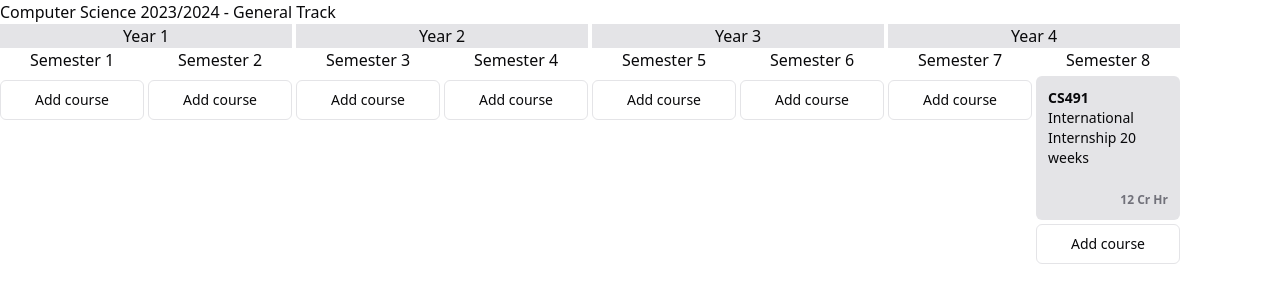
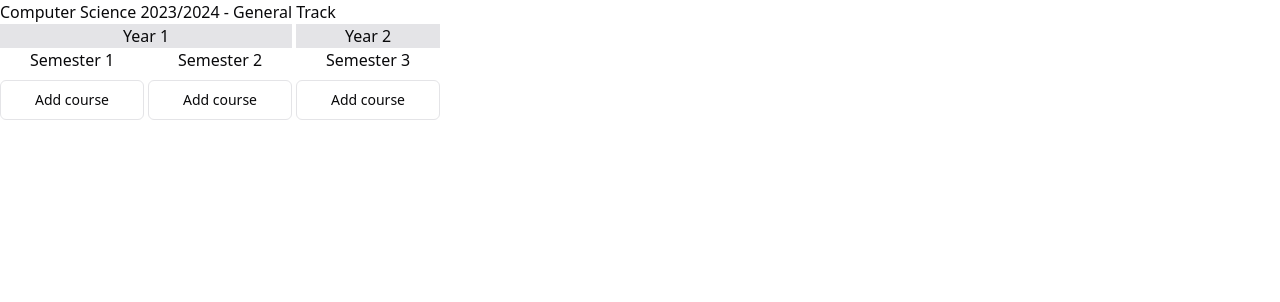
Before and after one commit to yousefalfoqaha/flowsheet, a React (Vite) app: page / in a window 1280 px wide. Shown: the top 302 px of the page. Built offline with nearby package versions, Linux system fonts and the light colour scheme.

Commit message:
refactored flowsheet reducer and context to only semesters (semestersContext, semestersReducer)

```diff
--- a/src/App.tsx
+++ b/src/App.tsx
@@ -31,36 +31,24 @@ type Semester = {
   courseIds: number[]
 }
 
-interface flowsheetState {
+interface Flowsheet {
   id: number
   name: string
-  years: { [key: number]: Year }
-  semesters: { [key: number]: Semester }
   error: string | null
 }
 
-const initialFlowsheet: flowsheetState = {
-  id: 1,
-  name: 'Computer Science 2023/2024 - General Track',
-  years: {
+const initialYears: { [key: number]: Year } = {
   1: {
     id: 1,
     semesterIds: [1, 2],
   },
   2: {
     id: 2,
-      semesterIds: [3, 4],
+    semesterIds: [3],
   },
-    3: {
-      id: 3,
-      semesterIds: [5, 6],
-    },
-    4: {
-      id: 4,
-      semesterIds: [7, 8],
-    },
-  },
-  semesters: {
+}
+
+const initialSemesters: { [key: number]: Semester } = {
   1: {
     id: 1,
     courseIds: [],
@@ -73,27 +61,11 @@ const initialFlowsheet: flowsheetState = {
     id: 3,
     courseIds: [],
   },
-    4: {
-      id: 4,
-      courseIds: [],
-    },
-    5: {
-      id: 5,
-      courseIds: [],
-    },
-    6: {
-      id: 6,
-      courseIds: [],
-    },
-    7: {
-      id: 7,
-      courseIds: [],
-    },
-    8: {
-      id: 8,
-      courseIds: [44],
-    },
-  },
+}
+
+const initialFlowsheet: Flowsheet = {
+  id: 1,
+  name: 'Computer Science 2023/2024 - General Track',
   error: null,
 }
 
@@ -107,13 +79,9 @@ type Section = {
 type StudyPlan = {
   id: number
   name: string
-  sections: { [key: number]: Section }
 }
 
-const studyPlan: StudyPlan = {
-  id: 1,
-  name: 'Computer Science 2023/2024 - General Track',
-  sections: {
+const sections: { [key: number]: Section } = {
   0: {
     id: 0,
     name: 'Remedial Courses',
@@ -159,7 +127,11 @@ const studyPlan: StudyPlan = {
     requiredCreditHours: 12,
     courseIds: [],
   },
-  },
+}
+
+const studyPlan: StudyPlan = {
+  id: 1,
+  name: 'Computer Science 2023/2024 - General Track',
 }
 
 type Course = {
@@ -466,7 +438,7 @@ const courses: { [key: number]: Course } = {
   },
 }
 
-function isAdded(
+function inSemester(
   courseId: number,
   semesters: { [key: number]: Semester }
 ): boolean {
@@ -479,8 +451,10 @@ type Action =
   | { type: 'ADD_COURSE'; payload: { semesterId: number; courseId: number } }
   | { type: 'REMOVE_COURSE'; payload: { semesterId: number; courseId: number } }
 
-function flowsheetReducer(draft: Draft<flowsheetState>, action: Action) {
-  let { semesters } = draft
+function semestersReducer(
+  semesters: Draft<{ [key: number]: Semester }>,
+  action: Action
+) {
   const { type, payload } = action
 
   switch (type) {
@@ -490,8 +464,8 @@ function flowsheetReducer(draft: Draft<flowsheetState>, action: Action) {
       const semester = semesters[semesterId]
 
       if (!course || !semester) return alert('Course or semester not found')
-      if (isAdded(courseId, semesters))
-        return alert(`${course.name} is already added to the flowsheet`)
+      if (inSemester(courseId, semesters))
+        return alert(`${course.name} is already added to a semester`)
 
       semester.courseIds.push(courseId)
       break
@@ -503,8 +477,8 @@ function flowsheetReducer(draft: Draft<flowsheetState>, action: Action) {
       const semester = semesters[semesterId]
 
       if (!course || !semester) return alert(`Course or semester not found`)
-      if (!isAdded(courseId, semesters))
-        return alert(`${course.name} is not in the flowsheet`)
+      if (!inSemester(courseId, semesters))
+        return alert(`${course.name} is not in a semester`)
 
       semester.courseIds.splice(semester.courseIds.indexOf(courseId), 1)
       break
@@ -516,56 +490,61 @@ function flowsheetReducer(draft: Draft<flowsheetState>, action: Action) {
   }
 }
 
-const FlowsheetContext = createContext<flowsheetState | undefined>(undefined)
-const FlowsheetDispatchContext = createContext<any | undefined>(undefined)
+const SemestersContext = createContext<{ [key: number]: Semester } | undefined>(
+  undefined
+)
+const SemestersDispatchContext = createContext<any | undefined>(undefined)
 
-function useFlowsheetContext() {
-  const flowsheet = useContext(FlowsheetContext)
-  const dispatch = useContext(FlowsheetDispatchContext)
+function useSemestersContext() {
+  const semesters = useContext(SemestersContext)
+  const dispatch = useContext(SemestersDispatchContext)
 
-  if (!flowsheet || !dispatch) {
+  if (!semesters || !dispatch) {
     throw new Error(
-      'FlowsheetContext or FlowsheetDispatchContext must be used within a FlowsheetProvider'
+      'SemestersContext or SemestersDispatchContext must be used within a SemestersProvider'
     )
   }
 
-  return { flowsheet, dispatch }
+  return { semesters, dispatch }
 }
 
-function FlowsheetProvider({ children }: { children: ReactNode }) {
-  const [flowsheet, dispatch] = useImmerReducer(
-    flowsheetReducer,
-    initialFlowsheet
+function SemestersProvider({ children }: { children: ReactNode }) {
+  const [semesters, dispatch] = useImmerReducer(
+    semestersReducer,
+    initialSemesters
   )
 
   return (
-    <FlowsheetContext.Provider value={flowsheet}>
-      <FlowsheetDispatchContext.Provider value={dispatch}>
+    <SemestersContext.Provider value={semesters}>
+      <SemestersDispatchContext.Provider value={dispatch}>
         {children}
-      </FlowsheetDispatchContext.Provider>
-    </FlowsheetContext.Provider>
+      </SemestersDispatchContext.Provider>
+    </SemestersContext.Provider>
   )
 }
 
 export default function FlowsheetApp() {
-  return (
-    <FlowsheetProvider>
-      <Flowsheet />
-    </FlowsheetProvider>
-  )
+  return <Flowsheet flowsheet={initialFlowsheet} years={initialYears} />
 }
 
-function Flowsheet() {
-  const { flowsheet } = useFlowsheetContext()
+function Flowsheet({
+  flowsheet,
+  years,
+}: {
+  flowsheet: Flowsheet
+  years: { [key: number]: Year }
+}) {
   return (
     <section className="flex flex-col justify-center">
       <header>{flowsheet.name}</header>
       <ul className="flex gap-1">
-        {Object.values(flowsheet.years).map((year: Year) => {
+        {Object.values(years).map((year: Year) => {
           if (!year) return null // will inform user of the null components to be deleted
           return (
             <li key={year.id}>
+              <SemestersProvider>
                 <Year id={year.id} semesterIds={year.semesterIds} />
+              </SemestersProvider>
             </li>
           )
         })}
@@ -575,13 +554,13 @@ function Flowsheet() {
 }
 
 function Year({ id: yearId, semesterIds }: Year) {
-  const { flowsheet } = useFlowsheetContext()
+  const { semesters } = useSemestersContext()
   return (
     <section>
       <header className="bg-zinc-200 px-10 text-center">Year {yearId}</header>
       <ul className="flex gap-1">
         {semesterIds.map((id) => {
-          const semester = flowsheet.semesters[id]
+          const semester = semesters[id]
           if (!semester) return null
           return (
             <li key={id}>
@@ -595,9 +574,9 @@ function Year({ id: yearId, semesterIds }: Year) {
 }
 
 function Semester({ id: semesterId, courseIds }: Semester) {
-  const { dispatch } = useFlowsheetContext()
+  const { dispatch } = useSemestersContext()
 
-  const removeCourseFromFlowsheet = (semesterId: number, courseId: number) => {
+  const removeCourseFromSemester = (semesterId: number, courseId: number) => {
     dispatch({ type: 'REMOVE_COURSE', payload: { semesterId, courseId } })
   }
 
@@ -616,7 +595,7 @@ function Semester({ id: semesterId, courseIds }: Semester) {
                 name={course.name}
                 creditHours={course.creditHours}
                 status="FLOWSHEET"
-                onClick={() => removeCourseFromFlowsheet(semesterId, course.id)}
+                onClick={() => removeCourseFromSemester(semesterId, course.id)}
               />
             </li>
           )
@@ -638,7 +617,7 @@ function Section({
   pendingCourseIds: number[]
   pendCourse: (courseId: number) => void
 }) {
-  const { flowsheet } = useFlowsheetContext()
+  const { semesters } = useSemestersContext()
 
   return (
     <AccordionItem value={`item-${id}`} className="px-2">
@@ -657,7 +636,7 @@ function Section({
             if (
               !course ||
               pendingCourseIds.includes(id) ||
-              isAdded(id, flowsheet.semesters)
+              inSemester(id, semesters)
             )
               return null
             return (
@@ -683,7 +662,7 @@ function StudyPlan({ semesterId }: { semesterId: number }) {
   const [isDialogOpen, setIsDialogOpen] = useState<boolean>(false)
   const [pendingCourseIds, setPendingCourseIds] = useState<number[]>([])
 
-  const { dispatch } = useFlowsheetContext()
+  const { dispatch } = useSemestersContext()
 
   const pendCourse = (courseId: number) => {
     setPendingCourseIds([...pendingCourseIds, courseId])
@@ -693,7 +672,7 @@ function StudyPlan({ semesterId }: { semesterId: number }) {
     setPendingCourseIds(pendingCourseIds.filter((id) => id !== courseId))
   }
 
-  const addCourseToFlowsheet = (courseId: number) => {
+  const addCoursetoSemester = (courseId: number) => {
     dispatch({ type: 'ADD_COURSE', payload: { semesterId, courseId } })
   }
 
@@ -722,7 +701,7 @@ function StudyPlan({ semesterId }: { semesterId: number }) {
         <div className="flex gap-1 w-full">
           <ScrollArea className="border rounded-lg h-[30rem] p-1 w-full">
             <Accordion type="single" collapsible>
-              {Object.values(studyPlan.sections).map((section) => {
+              {Object.values(sections).map((section) => {
                 return (
                   <Section
                     key={section.id}
@@ -781,7 +760,7 @@ function StudyPlan({ semesterId }: { semesterId: number }) {
               <Button
                 onClick={() =>
                   pendingCourseIds.forEach((courseId) =>
-                    addCourseToFlowsheet(courseId)
+                    addCoursetoSemester(courseId)
                   )
                 }
                 className="ml-auto w-40"
```
Lines whose indentation alone changed are shown as unchanged.
